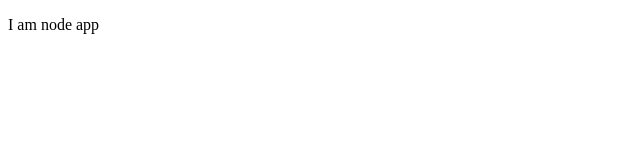
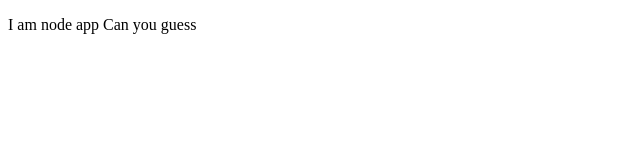
Before and after one commit to impactdeveloper/resorts_APis, a website: page public/index.html in a window 1280 px wide. Shown: the whole page, without its empty margins (0-640 px from the left). Drawn offline with Linux system fonts and the light colour scheme.

Commit message:
Update index.html

```diff
--- a/public/index.html
+++ b/public/index.html
@@ -7,6 +7,6 @@
     <title>Document</title>
 </head>
 <body>
-    <p>I am node app</p>
+    <p>I am node app Can you guess</p>
 </body>
 </html>
```
